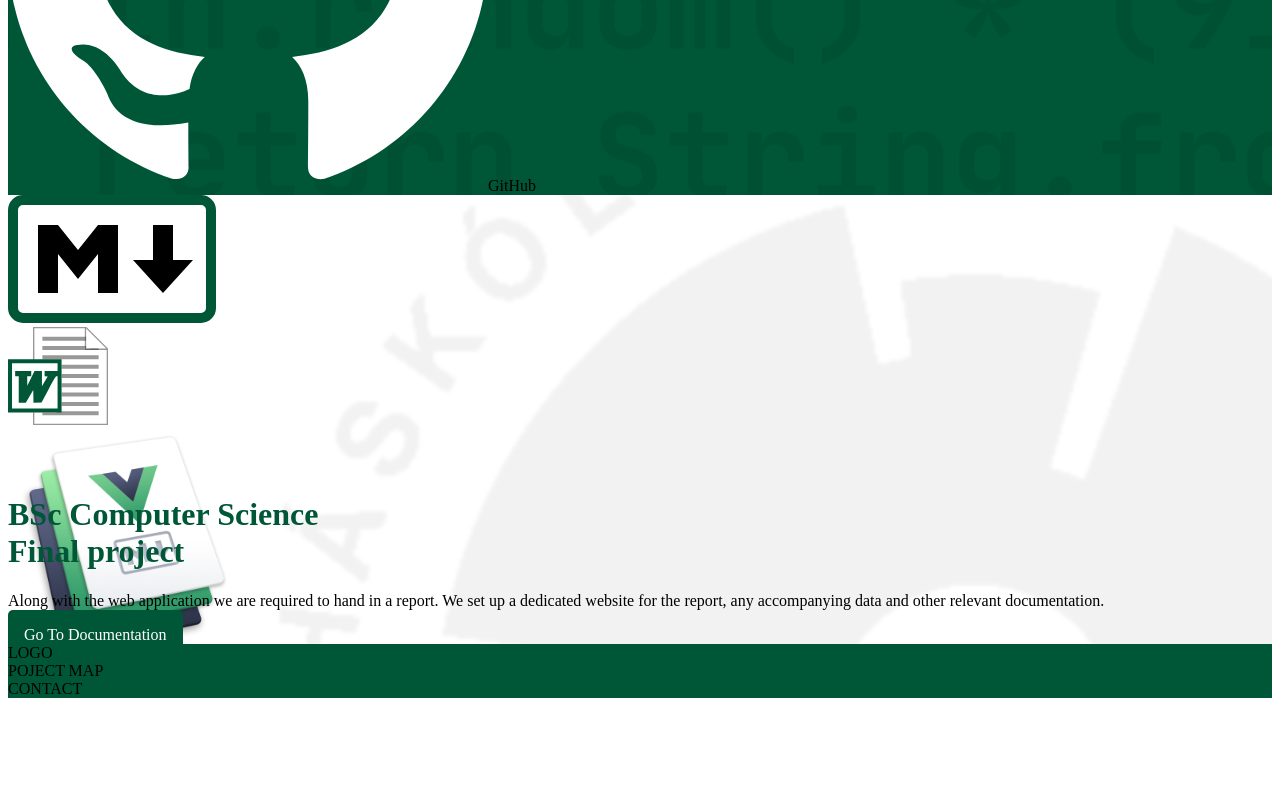
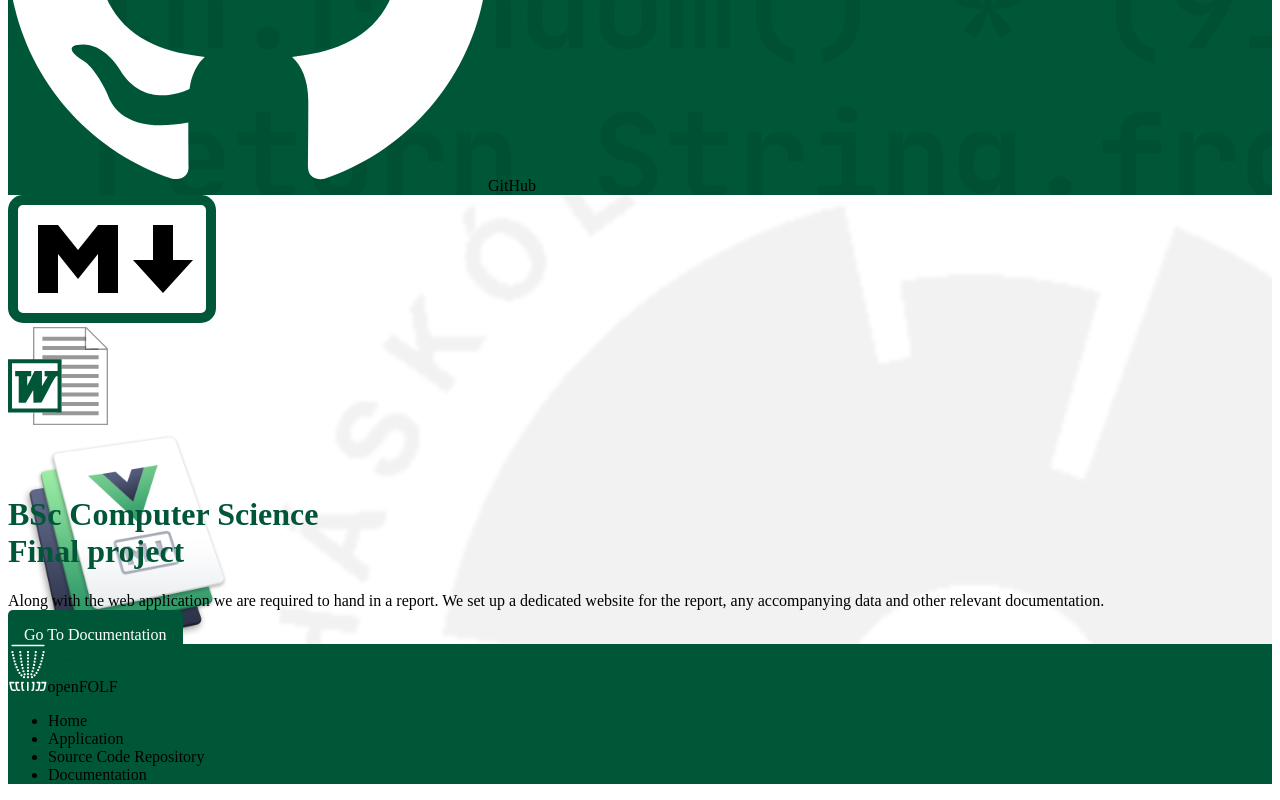
Before and after one commit to OpenFolf/frontend-landing-page, a Vue app: page / in a window 1280 px wide. Shown: the part 1262-2062 px from the top of the page. Before the commit the page ends 1968 px from the top, so only its background shows below. Built offline with nearby package versions, Linux system fonts and the light colour scheme; the HTML template or start-up script is replaced by a standard one.

Commit message:
Pre-refactor

```diff
--- a/src/components/HeroFooter.vue
+++ b/src/components/HeroFooter.vue
@@ -1,8 +1,17 @@
 <template>
-  <footer class="h-64 flex flex-row justify-center items-center">
-    <div>LOGO</div>
-    <div>POJECT MAP</div>
-    <div>CONTACT</div>
+  <footer class="h-36 ma-0 flex flex-row justify-center items-center">
+    <div class="w-1/6 mt-6 ml-6 flex flex-row items-start">
+      <img class="of--logo-small mr-4" src="/images/openfolfwhite.svg" alt="" />
+      <span class="text-white text-3xl">openFOLF</span>
+    </div>
+    <div class="w-5/6">
+      <ul class="flex flex-row justify-around">
+        <li class="text-white text-2xl">Home</li>
+        <li class="text-white text-2xl">Application</li>
+        <li class="text-white text-2xl">Source Code Repository</li>
+        <li class="text-white text-2xl">Documentation</li>
+      </ul>
+    </div>
   </footer>
 </template>
 
@@ -21,4 +30,7 @@
   footer {
     background-color: #005737;
   }
+  .of--logo-small {
+    height: 3rem;
+  }
 </style>
```
Also changed, not shown: public/images/openfolfwhite.svg (added).
